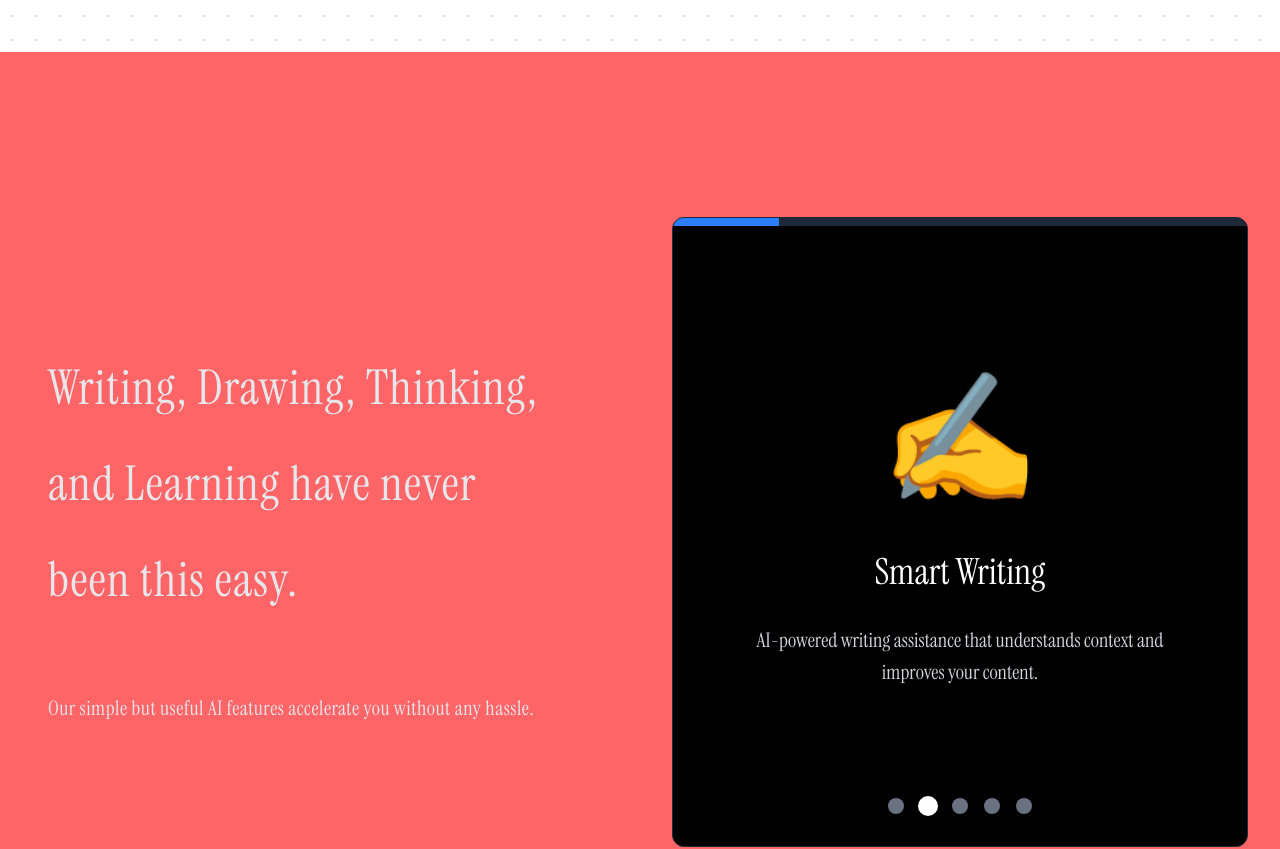
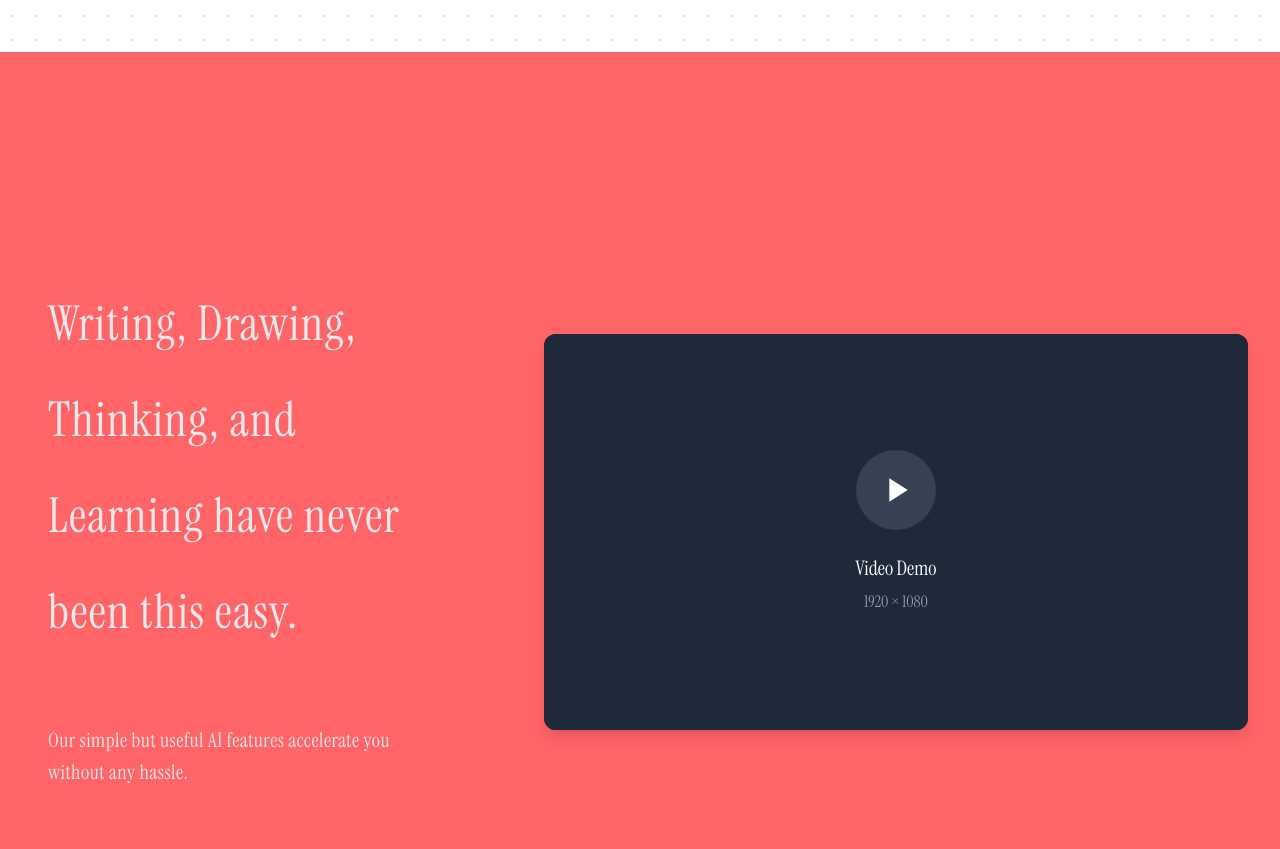
Before and after one commit to RonnieyL/reteachweb, a Next.js app: page / in a window 1280 px wide. Shown: the part 780-1629 px from the top of the page. Built offline with nearby package versions, Linux system fonts and the light colour scheme.

Commit message:
sizing change for vid

```diff
--- a/app/page.tsx
+++ b/app/page.tsx
@@ -2,7 +2,7 @@
 
 import Image from "next/image";
 import Orb from "../components/Orb";
-import Carousel from "../components/Carousel";
+// import Carousel from "../components/Carousel";
 import { neon } from "@neondatabase/serverless";
 import { useState } from "react";
 import { createEntry } from "./actions";
@@ -14,38 +14,38 @@ export default function Home() {
     createEntry(email)
   }
 
-  const carouselCards = [
-    {
-      id: 1,
-      icon: "🤖",
-      title: "AI Chat Assistant",
-      description: "Have conversations with your notes to extract insights and get answers instantly."
-    },
-    {
-      id: 2,
-      icon: "✍️",
-      title: "Smart Writing",
-      description: "AI-powered writing assistance that understands context and improves your content."
-    },
-    {
-      id: 3,
-      icon: "🎨",
-      title: "Visual Sketching",
-      description: "Draw, sketch, and annotate with intuitive tools that enhance your visual thinking."
-    },
-    {
-      id: 4,
-      icon: "🧠",
-      title: "Mind Mapping",
-      description: "Organize complex ideas with dynamic mind maps that adapt to your thought process."
-    },
-    {
-      id: 5,
-      icon: "📚",
-      title: "Learning Analytics",
-      description: "Track your learning progress and get personalized insights to improve retention."
-    }
-  ];
+  // const carouselCards = [
+  //   {
+  //     id: 1,
+  //     icon: "🤖",
+  //     title: "AI Chat Assistant",
+  //     description: "Have conversations with your notes to extract insights and get answers instantly."
+  //   },
+  //   {
+  //     id: 2,
+  //     icon: "✍️",
+  //     title: "Smart Writing",
+  //     description: "AI-powered writing assistance that understands context and improves your content."
+  //   },
+  //   {
+  //     id: 3,
+  //     icon: "🎨",
+  //     title: "Visual Sketching",
+  //     description: "Draw, sketch, and annotate with intuitive tools that enhance your visual thinking."
+  //   },
+  //   {
+  //     id: 4,
+  //     icon: "🧠",
+  //     title: "Mind Mapping",
+  //     description: "Organize complex ideas with dynamic mind maps that adapt to your thought process."
+  //   },
+  //   {
+  //     id: 5,
+  //     icon: "📚",
+  //     title: "Learning Analytics",
+  //     description: "Track your learning progress and get personalized insights to improve retention."
+  //   }
+  // ];
   return (
     <div className="min-h-screen bg-white relative">
       {/* Header */}
@@ -134,9 +134,9 @@ export default function Home() {
       {/* Features Section */}
       <section className="min-h-screen bg-red-400 relative py-12 sm:py-20">
         <div className="max-w-7xl mx-auto px-4 sm:px-8 w-full">
-          <div className="grid lg:grid-cols-2 gap-8 lg:gap-16 items-center min-h-screen">
+          <div className="grid lg:grid-cols-5 gap-8 lg:gap-16 items-center min-h-screen">
             {/* Left Content */}
-            <div className="space-y-8 sm:space-y-12 lg:space-y-16 lg:pl-4 lg:pr-8 xl:pr-12 text-center lg:text-left">
+            <div className="lg:col-span-2 space-y-8 sm:space-y-12 lg:space-y-16 lg:pl-4 lg:pr-8 xl:pr-12 text-center lg:text-left">
               <h2 className="text-3xl sm:text-4xl lg:text-5xl font-light text-gray-200 leading-relaxed sm:leading-loose tracking-wide">
                 Writing, Drawing, Thinking, and Learning have never been this easy.
               </h2>
@@ -146,15 +146,31 @@ export default function Home() {
               </p>
             </div>
 
-            {/* Right Content - Carousel */}
-            <div className="relative h-[300px] sm:h-[400px] lg:h-[500px] xl:h-[600px] mt-8 lg:mt-0 w-full">
+            {/* Right Content - Video Placeholder */}
+            <div className="lg:col-span-3 relative mt-8 lg:mt-0 w-full">
+              <div className="relative w-full bg-gray-900 rounded-xl overflow-hidden shadow-lg aspect-video max-w-4xl mx-auto">
+                <div className="absolute inset-0 flex items-center justify-center bg-gray-800">
+                  <div className="text-center text-white">
+                    <div className="w-20 h-20 mx-auto mb-6 bg-gray-700 rounded-full flex items-center justify-center">
+                      <svg className="w-10 h-10" fill="currentColor" viewBox="0 0 24 24">
+                        <path d="M8 5v14l11-7z"/>
+                      </svg>
+                    </div>
+                    <p className="text-xl font-medium">Video Demo</p>
+                    <p className="text-base text-gray-400 mt-2">1920 × 1080</p>
+                  </div>
+                </div>
+              </div>
+            </div>
+            {/* Commented out Carousel */}
+            {/* <div className="relative h-[300px] sm:h-[400px] lg:h-[500px] xl:h-[600px] mt-8 lg:mt-0 w-full">
               <Carousel
                 cards={carouselCards}
                 autoSlideInterval={4000}
                 pauseOnHover={true}
                 className="group"
               />
-            </div>
+            </div> */}
           </div>
         </div>
       </section>
```
